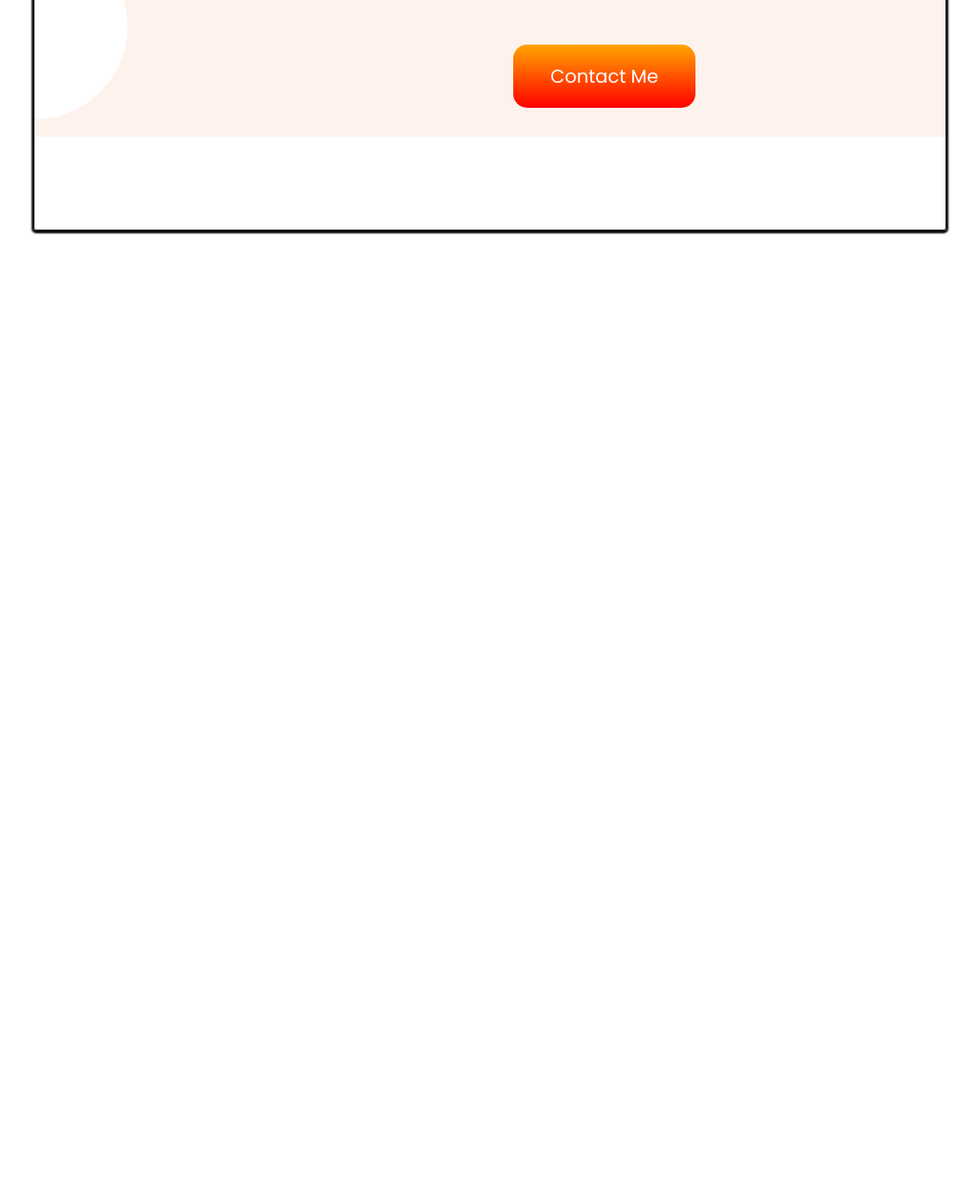
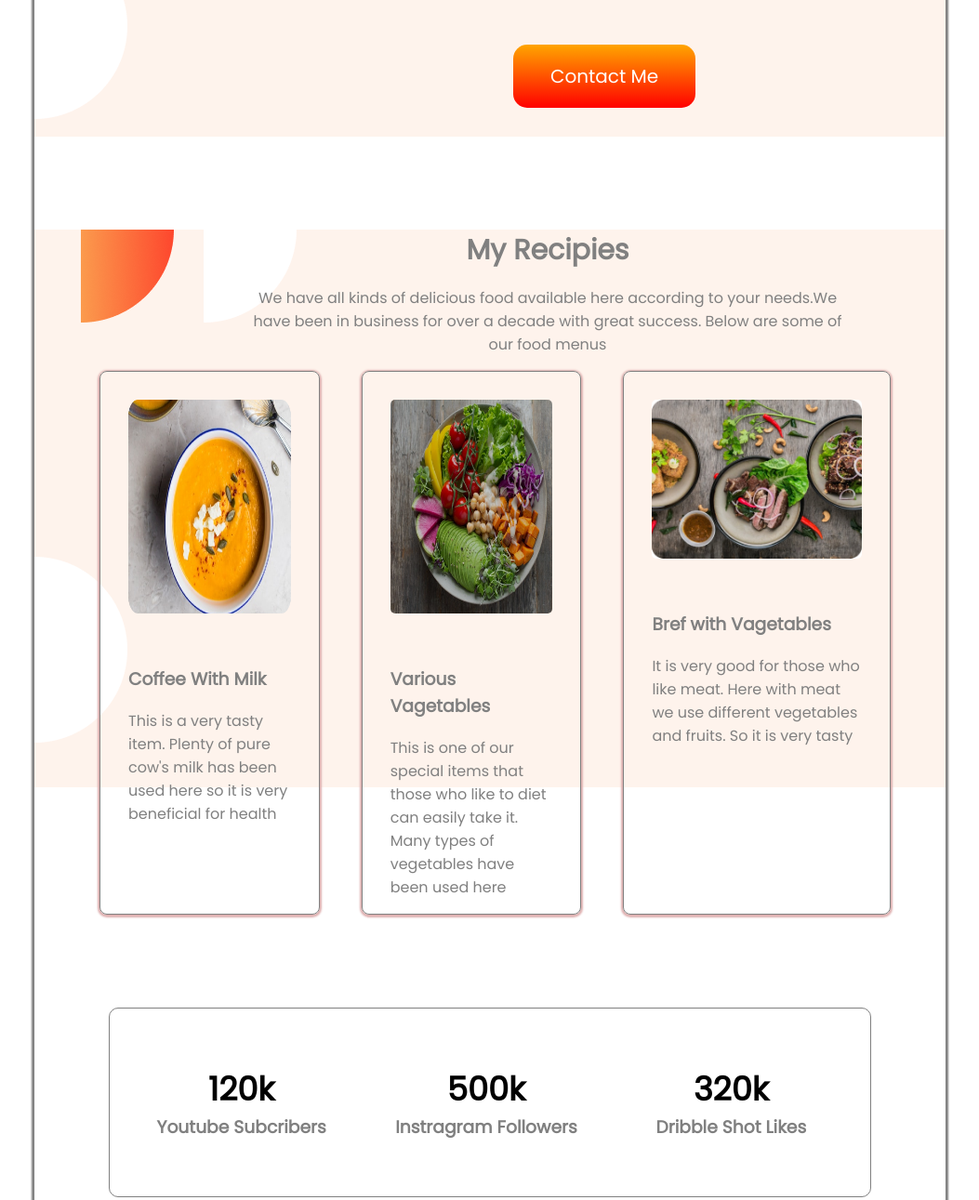
Before and after one commit to JUWELRANA074/food-with-juwel, a plain HTML site: page index.html in a window 1280 px wide. Shown: the part 1199-2490 px from the top of the page at 93% size, without its empty margins (114-1167 px from the left). Before the commit the page ends 1462 px from the top, so only its background shows below. Drawn offline with Linux system fonts and the light colour scheme.

Commit message:
footer section added

```diff
--- a/index.html
+++ b/index.html
@@ -14,7 +14,11 @@
 </head>
 
 <body>
+
+
+
     <section class="full-page">
+
         <div class="head">
             <h2>
                 <a href="">Home</a>
@@ -73,6 +77,89 @@
             </div>
         </section>
 
+        <section class="recipe-section">
+            <div class="recipe-text">
+                <h1>My Recipies</h1>
+                <p>
+                    We have all kinds of delicious food available here according to your needs.We have been in business
+                    for over a decade with great success. Below are some of our food menus
+                </p>
+            </div>
+
+            <div class="recipe-unit">
+
+                <div class="one-of-unit">
+                    <div class="unit-img">
+                        <img width="150px" height="230px" src="images/recipe-pic1.png" alt="">
+                    </div>
+                    <div class="unit-text">
+                        <h3>Coffee With Milk</h3>
+                        <p>
+                            This is a very tasty item. Plenty of pure cow's milk has been used here so it is very
+                            beneficial for health
+                        </p>
+                    </div>
+                </div>
+
+                <div class="one-of-unit">
+                    <div class="unit-img">
+                        <img width="150px" height="230px" src="images/recipe-pic2.png" alt="">
+                    </div>
+                    <div class="unit-text">
+                        <h3>Various Vagetables</h3>
+                        <p>
+                            This is one of our special items that those who like to diet can easily take it. Many types
+                            of vegetables have been used here
+                        </p>
+                    </div>
+                </div>
+
+                <div class="recipe-unit">
+                    <div class="one-of-unit">
+                        <div class="unit-img">
+                            <img src="images/recipe-pic3.jpg" alt="">
+                        </div>
+                        <div class="unit-text">
+                            <h3>Bref with Vagetables</h3>
+                            <p>
+                                It is very good for those who like meat. Here with meat we use different vegetables and
+                                fruits. So it is very tasty
+                            </p>
+                        </div>
+                    </div>
+
+                </div>
+        </section>
+
+        <section class="media-section">
+            <div class="media">
+
+                <div class="media-unit">
+                    <h1>120k</h1>
+                    <h3> Youtube Subcribers</h3>
+                </div>
+
+                <div class="media-unit">
+                    <h1>500k</h1>
+                    <h3>Instragram Followers</h3>
+                </div>
+
+                <div class="media-unit">
+                    <h1>320k</h1>
+                    <h3>Dribble Shot Likes</h3>
+                </div>
+
+            </div>
+
+        </section>
+
+        <footer class="footer-section">
+            <div class="footer-text">
+                <h1>FOOD WITH <span id="footer-color">JUWEL</span></h1>
+                <h3>Eat healthy to live healthy. Live healthy to live to live happy </h3>
+            </div>
+        </footer>
+
     </section>
 </body>
 
--- a/style.css
+++ b/style.css
@@ -6,23 +6,25 @@ margin: 15px 150px;
     width: 100%;
     color: gray;
     font-family: 'Poppins', sans-serif;
-    border: 1px solid black;
+    border: 1px  solid gray;
     border-radius: 3px;
-    box-shadow: 0px 1px 2px 2px black;
-
+    box-shadow: 0px 1px 2px 2px gray;
 }
 .head{
     text-align: right;
+
 }
 .head h2 a{
     text-decoration: none;
     background-color: lawngreen;
     color: white;
     padding: 10px 30px;
-    border: 1px solid black;
+    border: 1px solid grey;
     border-radius: 5px;
     margin-right: 10px;
     font-weight: 700;
+    background-color:orange;
+
 }
 
 .intro-section{
@@ -44,7 +46,7 @@ margin: 15px 150px;
     font-size: 20px;
 }
 #color-text{
-    color: rgb(201, 204, 43);
+    color: orange;
 }
 .intro-text img{
   width: 100%;
@@ -98,3 +100,91 @@ margin-bottom: 70px;
     font-size: 20px;
     margin-top: 50px;
 }
+
+.recipe-section{
+    padding:0px 30px;
+    background-image: url(images/pic-bg2.png);
+    background-repeat: no-repeat;
+    margin-bottom: 100px;
+}
+.recipe-text{
+text-align:center;
+width: 70%;
+margin: 0% auto;
+margin-left: 200px;
+}
+.recipe-text h1{
+font-size: 30px;
+margin: 0%;
+padding: 0%;
+}
+.recipe-text p{
+
+}
+.recipe-unit{
+display: flex;
+
+}
+.one-of-unit{
+    width: 80%;
+    margin:0px 5px;
+    border-radius: 8px;
+    border: 1px solid grey;
+    margin-left: 40px;
+    box-shadow: 0px 1px 2px 2px rgb(223, 177, 177);
+
+}
+.unit-text{
+    text-align: left;
+    padding: 0px 30px;
+}
+.unit-img{
+    padding: 30px;
+text-align: center;
+}
+.unit-img img{
+width: 100%;
+border-radius: 5px;
+}
+
+.media-section{
+    padding:0px 50px;
+    margin-bottom: 100px;
+    text-align: center;
+}
+.media{
+ display: flex;
+ margin: 20px 30px;
+border: 1px solid grey;
+padding: 60px 10px;
+border-radius: 10px;
+
+}
+.media-unit{
+width: 33%;
+}
+.media-unit h1{
+margin: 0px;
+padding: opx;
+font-size: 35px;
+font-weight: bold;
+color: black;
+
+}
+.media-unit h3{
+    margin: 0px;
+    padding: opx;
+}
+
+.footer-section{
+margin: 150px 0px 0px 0px;
+background-color: black;
+}
+.footer-text{
+    font-family:Arial, Helvetica, sans-serif;
+ padding: 70px 0px;
+ text-align: center;
+}
+#footer-color{
+ color: orange;
+}
```
Also changed, not shown: images/recipe-pic3.jpg (added), 1 other file.
